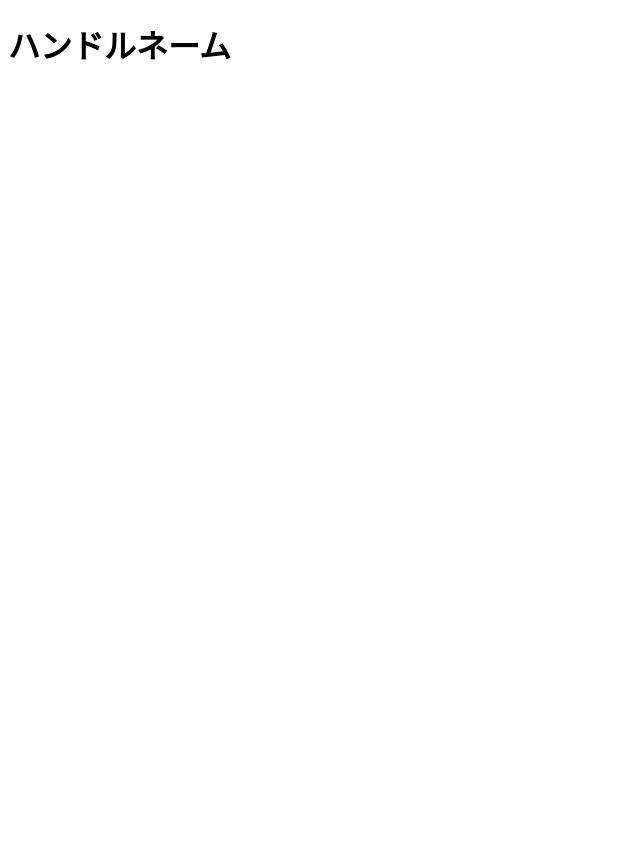
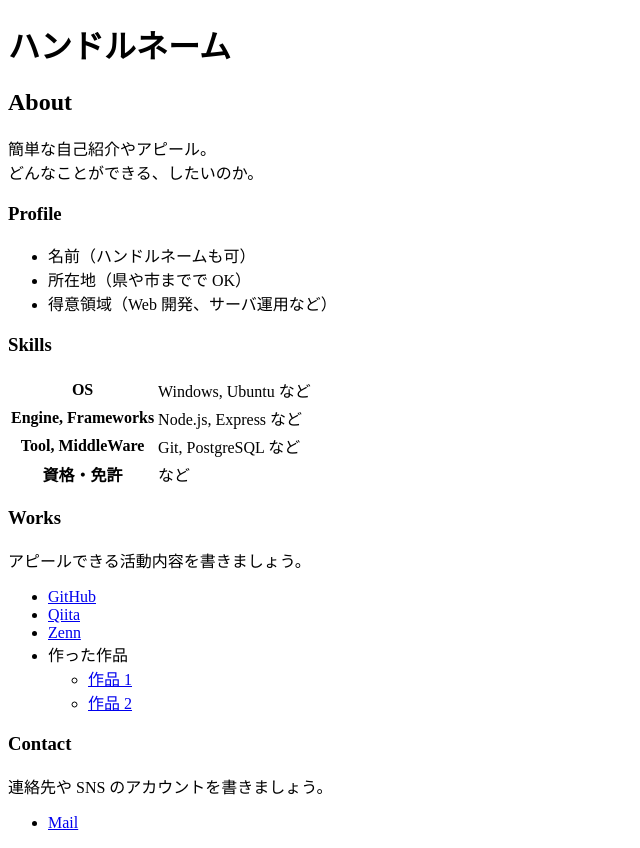
Before and after one commit to valhara0/https-username.github.io, a plain HTML site: page index.html in a window 1280 px wide. Shown: the whole page, without its empty margins (0-640 px from the left). Before the commit the page ends 800 px from the top, so only its background shows below. Drawn offline with Linux system fonts and the light colour scheme.

Commit message:
Update index.html

```diff
--- a/index.html
+++ b/index.html
@@ -9,3 +9,56 @@
     <h1>ハンドルネーム</h1>
   </body>
 </html>
+
+    <h2>About</h2>
+    <p>
+      簡単な自己紹介やアピール。<br>
+      どんなことができる、したいのか。
+    </p>
+
+    <h3>Profile</h3>
+    <ul>
+      <li>名前（ハンドルネームも可）</li>
+      <li>所在地（県や市までで OK）</li>
+      <li>得意領域（Web 開発、サーバ運用など）</li>
+    </ul>
+
+    <h3>Skills</h3>
+    <table>
+      <tr>
+        <th>OS</th>
+        <td>Windows, Ubuntu など</td>
+      </tr>
+      <tr>
+        <th>Engine, Frameworks</th>
+        <td>Node.js, Express など</td>
+      </tr>
+      <tr>
+        <th>Tool, MiddleWare</th>
+        <td>Git, PostgreSQL など</td>
+      </tr>
+      <tr>
+        <th>資格・免許</th>
+        <td> など</td>
+      </tr>
+    </table>
+
+    <h3>Works</h3>
+    <p>アピールできる活動内容を書きましょう。</p>
+    <ul>
+      <li><a href="https://github.com/">GitHub</a></li>
+      <li><a href="https://qiita.com/">Qiita</a></li>
+      <li><a href="https://zenn.dev/">Zenn</a></li>
+      <li>
+        作った作品
+        <ul>
+          <li><a href="https://example.com/">作品 1</a></li>
+          <li><a href="https://example.com/">作品 2</a></li>
+        </ul>
+      </li>
+    </ul>
+
+    <h3>Contact</h3>
+    <p>連絡先や SNS のアカウントを書きましょう。</p>
+    <ul>
+      <li><a href="jinseiseito@gmail.com">Mail</a></li>
```
